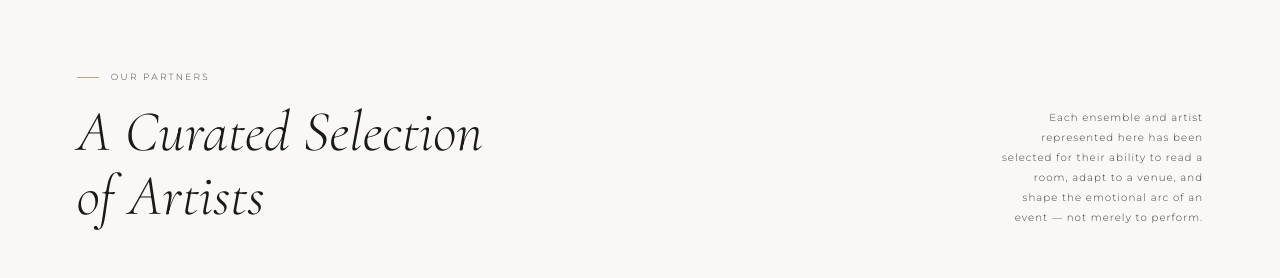
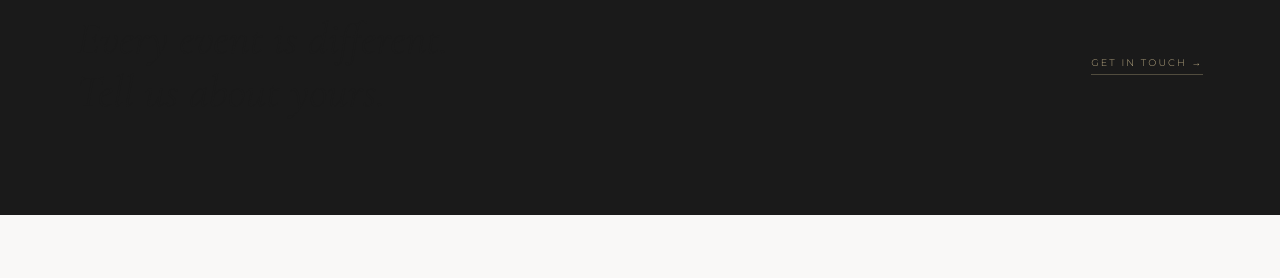
Before and after one commit to doncip82/sito-wedding, a React (Vite) app: page / in a window 1280 px wide. Shown: the part 1426-1704 px from the top of the page. Built offline with nearby package versions, Linux system fonts and the light colour scheme.

Commit message:
feat: remove Our Partners section from homepage; redirect hero CTA to /music
Co-Authored-By: Claude Sonnet 4.6 <noreply@anthropic.com>

```diff
--- a/src/components/sections/Hero.jsx
+++ b/src/components/sections/Hero.jsx
@@ -79,7 +79,7 @@ export default function Hero() {
         <div className="flex items-center gap-10 mt-9 flex-wrap"
           style={{ opacity: 0, animation: 'up .9s ease 1.2s forwards' }}>
 
-          <a href="/#services"
+          <a href="/music"
             className="text-[.6rem] font-light tracking-[.22em] uppercase text-[#F9F8F7]
               pb-1 border-b border-white/45 no-underline
               hover:text-[#B8A882] hover:border-[#B8A882] transition-all">
--- a/src/pages/Home.jsx
+++ b/src/pages/Home.jsx
@@ -2,7 +2,6 @@
 import { Helmet } from 'react-helmet-async'
 import { baseSchema } from '@/data/schema.js'
 import Hero      from '@/components/sections/Hero.jsx'
-import Services  from '@/components/sections/Services.jsx'
 import Occasions from '@/components/sections/Occasions.jsx'
 import Locations from '@/components/sections/Locations.jsx'
 import About     from '@/components/sections/About.jsx'
@@ -78,7 +77,6 @@ export default function Home() {
       </Helmet>
       <Hero />
       <GeoIntro />
-      <Services />
       <ContactStrip />
       <Occasions />
       <Locations />
```
